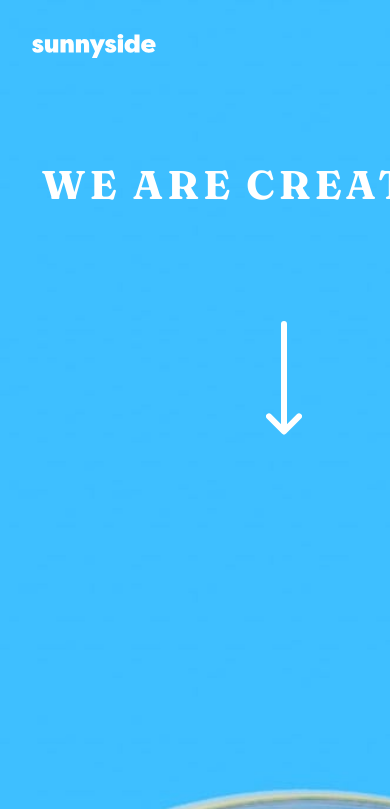
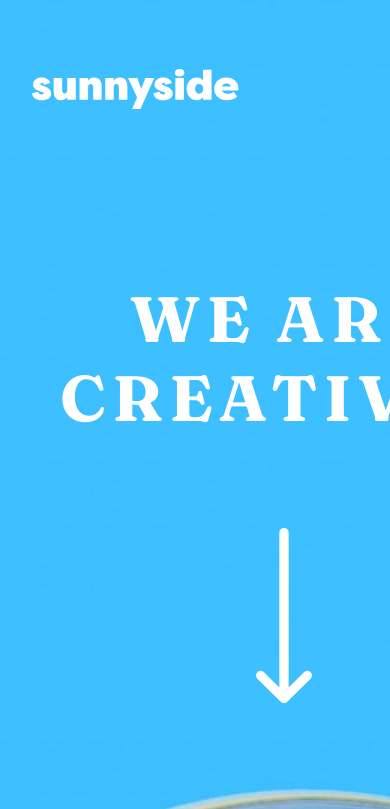
Before and after one commit to sayjess/sunnyside-agency-landing-page-main, a website: page index.html in a window 390 px wide. Shown: the top 809 px of the page. Drawn offline with Linux system fonts and the light colour scheme.

Commit message:
update responsiveness

```diff
--- a/App/scss/_global.scss
+++ b/App/scss/_global.scss
@@ -20,10 +20,6 @@ html{
 //     box-sizing: border-box; allows the whole html to calculate to a 100% together with the padding and margin
 //   }
 
-
-
-
-
 body {
     background-color: white;
     display: grid;
--- a/App/scss/_header.scss
+++ b/App/scss/_header.scss
@@ -1,10 +1,11 @@
 .wrapper_one {
     height: 100vh;
-    width: 100vw;
+    max-width: 100%;
     background: url("../src/images/desktop/image-header.jpg") no-repeat center center;
     background-size: cover;
     padding-top: 2rem;
     padding-right: 2rem;
+    overflow: hidden;
 
     .wrapper_two {
         display: flex;
@@ -20,9 +21,9 @@
             display: flex;
             align-items: center;
             font-family: "Fraunces";
-            background-image: url("/src/images/logo.svg");
-            width: 124px;
-            height: 24px;
+            // background-image: url("/src/images/logo.svg");
+            // width: 124px;
+            // height: 24px;
             border: none;
             margin-top: 2px;
         }
@@ -88,17 +89,24 @@
 @media only screen and (max-width: 650px) {
     .wrapper_one {
         height: 150vh;
-        width: 100%;
         background: url("../src/images/mobile/image-header.jpg") no-repeat center center;
         background-size: cover;
 
         .wrapper_two{
+            .logo{
+                img{
+                    position: relative;
+                    top: 132%;
+                    height: 40px;
+                }
+
+            }
             i {
                 display: block;
                 color: $white;
                 position: relative;
-                right: 0;
-
+                right: 3%;
+                top: 70%;
             }
 
             nav {
@@ -106,5 +114,20 @@
             }
 
         }
+        section {
+            h1{
+                text-align: center;
+                font-size: 400%;
+                margin-top: 35%;
+            }
+            div {
+                margin: 0;
+                padding: 0;
+                img{
+                    margin-top: 16%;
+                    height: 11em;
+                }
+            }
+        }
     }
 }
--- a/index.html
+++ b/index.html
@@ -5,13 +5,12 @@
     <meta http-equiv="X-UA-Compatible" content="IE=edge">
     <meta name="viewport" content="width=device-width, initial-scale=1.0">
     <title>Document</title>
-    <link rel="stylesheet" href="dist\style.css">
     <link rel="preconnect" href="https://fonts.googleapis.com">
     <link rel="preconnect" href="https://fonts.gstatic.com" crossorigin>
     <link href="https://fonts.googleapis.com/css2?family=Barlow:wght@600&display=swap" rel="stylesheet">
     <link href="https://fonts.googleapis.com/css2?family=Fraunces:opsz,wght@9..144,700;9..144,900&display=swap" rel="stylesheet">
     <link rel="stylesheet" href="https://cdnjs.cloudflare.com/ajax/libs/font-awesome/6.2.0/css/all.min.css">
-
+    <link rel="stylesheet" href="dist\style.css">
 
 </head>
 <body>
@@ -20,9 +19,9 @@
     <header class="wrapper_one">
         <div class="wrapper_two">
             <!-- SUNNYSIDE LOGO -->
-            <a href="index.html" class="logo"></a>
+            <a href="index.html" class="logo"><img src="/src/images/logo.svg" alt=""></a>
             <!-- NAVIGATION -->
-            <i class="fa-solid fa-bars"></i>
+            <i class="fa-solid fa-bars fa-4x"></i>
             <nav>
                 <a href="">About</a>
                 <a href="">Services</a>
```
Also changed, not shown: dist/style.css, 1 other file.
